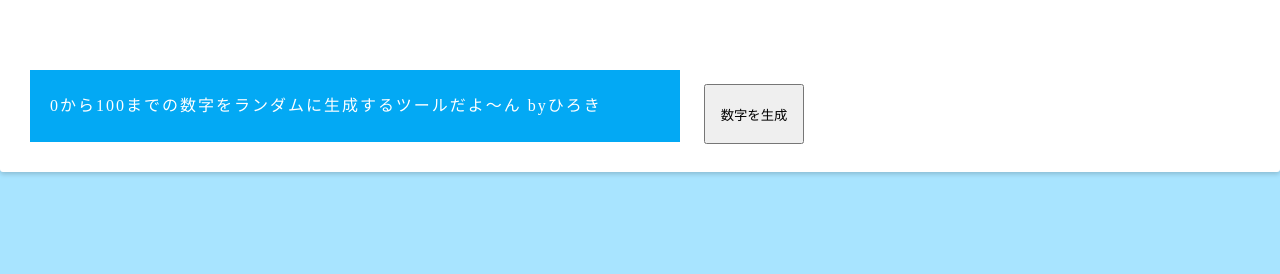
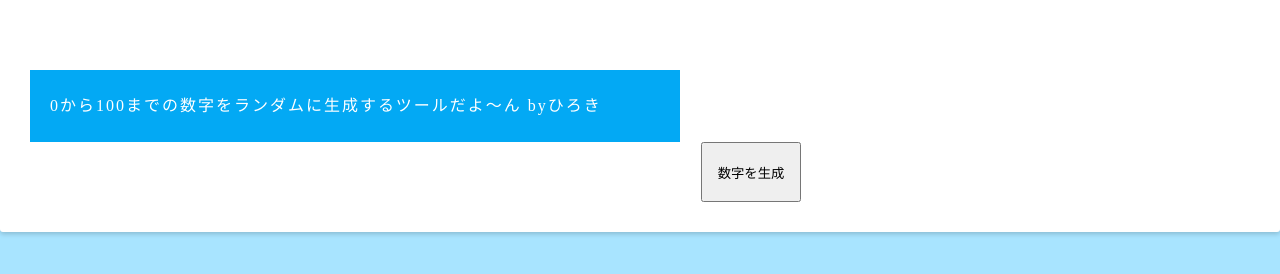
Before and after one commit to grey-reef-shark/grey-reef-shark.github.io, a plain HTML site: page index.html in a window 1280 px wide. Shown: the part 116-390 px from the top of the page. Drawn offline with Linux system fonts and the light colour scheme.

Commit message:
Update index.html

```diff
--- a/index.html
+++ b/index.html
@@ -84,7 +84,7 @@ img {
 	<h1>STEP TO PEACE アイスブレイク用乱数ジェネレーター</h1>
 	<p>0から100までの数字をランダムに生成するツールだよ〜ん byひろき</p>
 
-<form><input type="button" value="数字を生成" onClick="omikuji()" style="width:100px;height:60px;position: absolute; left: 55%; top: 25%"></form>
+<form><input type="button" value="数字を生成" onClick="omikuji()" style="width:100px;height:60px;position: relative; left: 55%; top: 25%"></form>
 
 <script type="text/javascript">
 function omikuji() {
```
